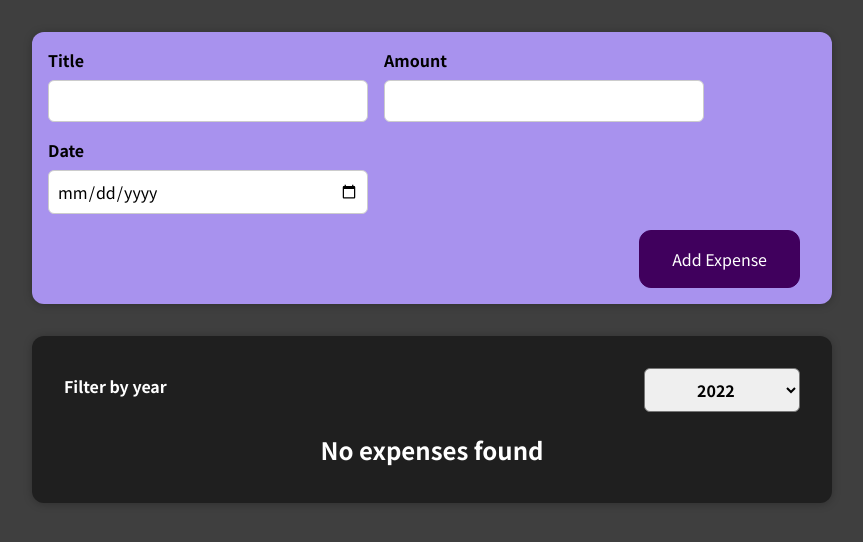
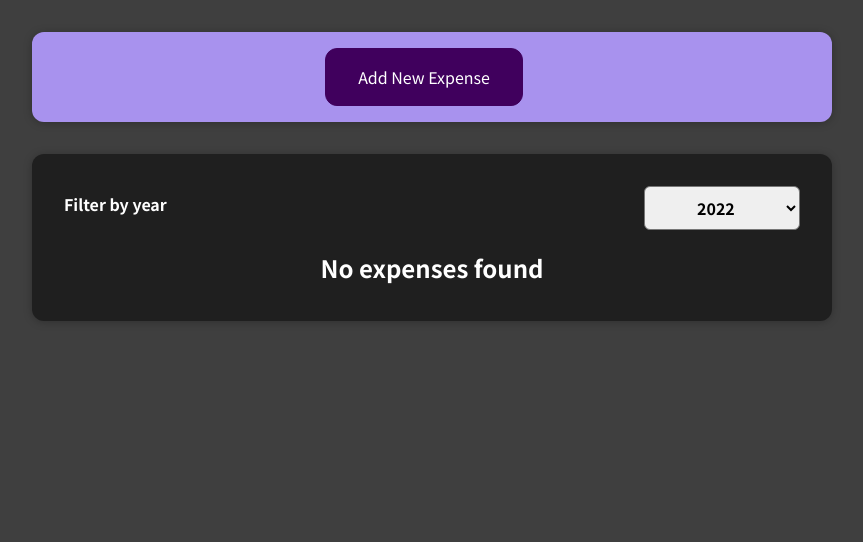
Before and after one commit to ryansereno/expense-tracker, a React (Create React App) app: page / in a window 1280 px wide. Shown: the top 542 px of the page, without its empty margins (208-1071 px from the left). Built offline with nearby package versions, Linux system fonts and the light colour scheme.

Commit message:
added open and close functions to newExpense form

```diff
--- a/src/components/NewExpenses/ExpenseForm.js
+++ b/src/components/NewExpenses/ExpenseForm.js
@@ -23,7 +23,7 @@ const ExpenseForm = (props) => {
       amount: enteredAmount,
       date: new Date(enteredDate),
     };
-    props.onSaveExpenseData(expenseData) //onSaveExpensesData is defined in this components parent, and passed to this component as a prop, hance it being a method on prop. This allows data to be passed up to its parent- in this case NewExpense
+    props.onSaveExpenseData(expenseData); //onSaveExpensesData is defined in this components parent, and passed to this component as a prop, hance it being a method on prop. This allows data to be passed up to its parent- in this case NewExpense
     setEnteredTitle("");
     setEnteredAmount("");
     setEnteredDate("");
@@ -63,6 +63,7 @@ const ExpenseForm = (props) => {
       </div>
       <div className="new-expense__actions">
         <button type="submit">Add Expense</button>
+          <button type="button" onClick={props.onClose}>Cancel</button>
       </div>
     </form>
   );
--- a/src/components/NewExpenses/NewExpense.js
+++ b/src/components/NewExpenses/NewExpense.js
@@ -1,20 +1,31 @@
-import React from "react";
+import React, { useState } from "react";
 import "./NewExpense.css";
 import ExpenseForm from "./ExpenseForm";
 
 const NewExpense = (props) => {
-    const saveExpenseDataHandler = (enteredExpenseDate)=>{
-        const expenseData = {
-            ...enteredExpenseDate,
-            id: Math.random().toString()
-        }
-        console.log(expenseData)
-        props.onAddExpense(expenseData) //onSaveExpensesData is defined in this components parent, and passed to this component as a prop, hance it being a method on prop. This allows data to be passed up to its parent- in this case App.js
+  const [showForm, setShowForm] = useState(false);
+  const saveExpenseDataHandler = (enteredExpenseDate) => {
+    const expenseData = {
+      ...enteredExpenseDate,
+      id: Math.random().toString(),
+    };
+    console.log(expenseData);
+    props.onAddExpense(expenseData); //onSaveExpensesData is defined in this components parent, and passed to this component as a prop, hance it being a method on prop. This allows data to be passed up to its parent- in this case App.js
+  };
 
-    }
+  const closeForm = () => {
+    setShowForm(false);
+  };
+  const openForm = () => {
+    setShowForm(true);
+  };
+
   return (
     <div className="new-expense">
-      <ExpenseForm onSaveExpenseData={saveExpenseDataHandler} />
+      {!showForm && <button onClick={openForm}>Add New Expense</button>}
+      {showForm && (
+          <ExpenseForm onSaveExpenseData={saveExpenseDataHandler} onClose={closeForm} />
+      )}
     </div>
   );
 };
```
